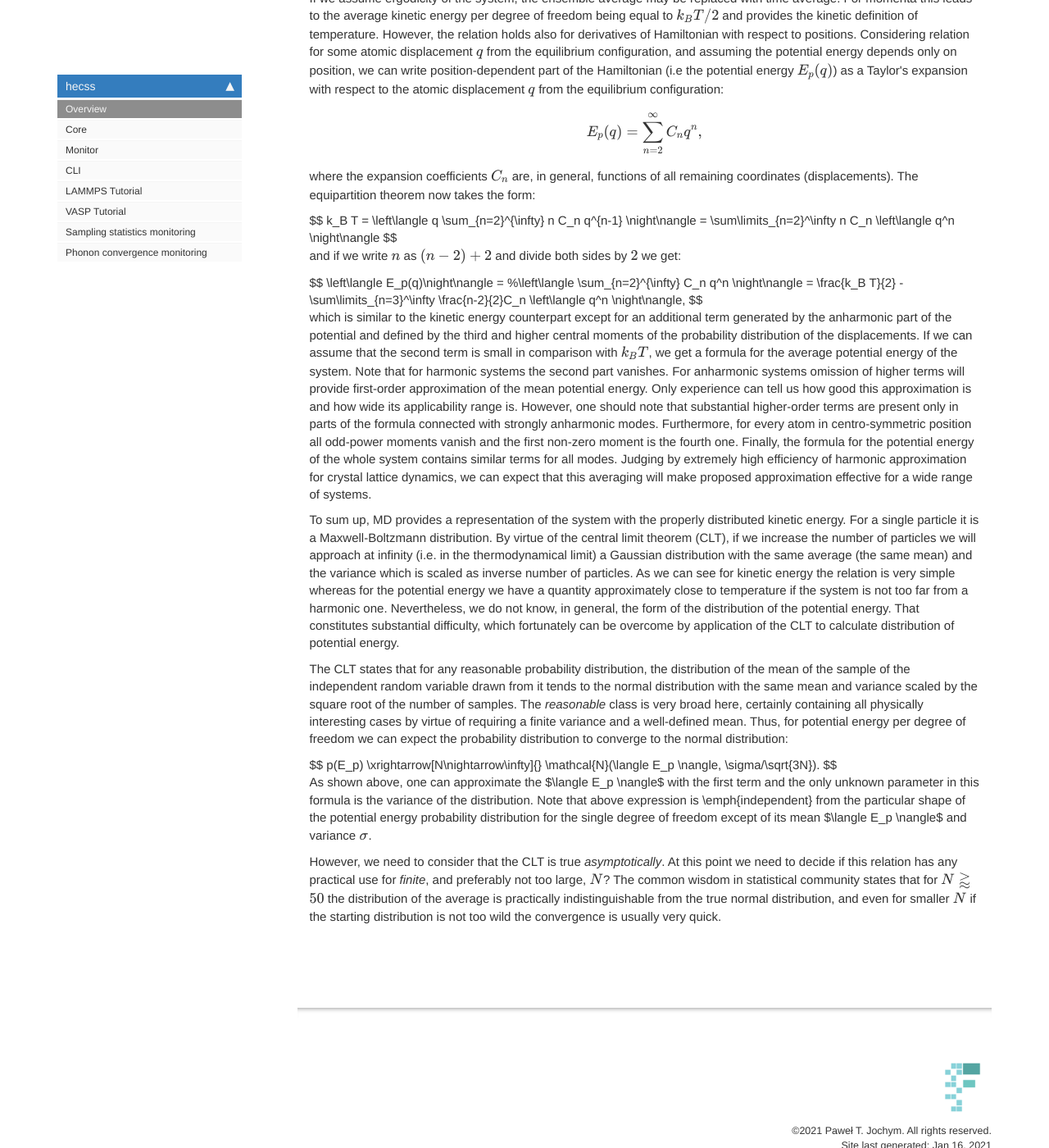
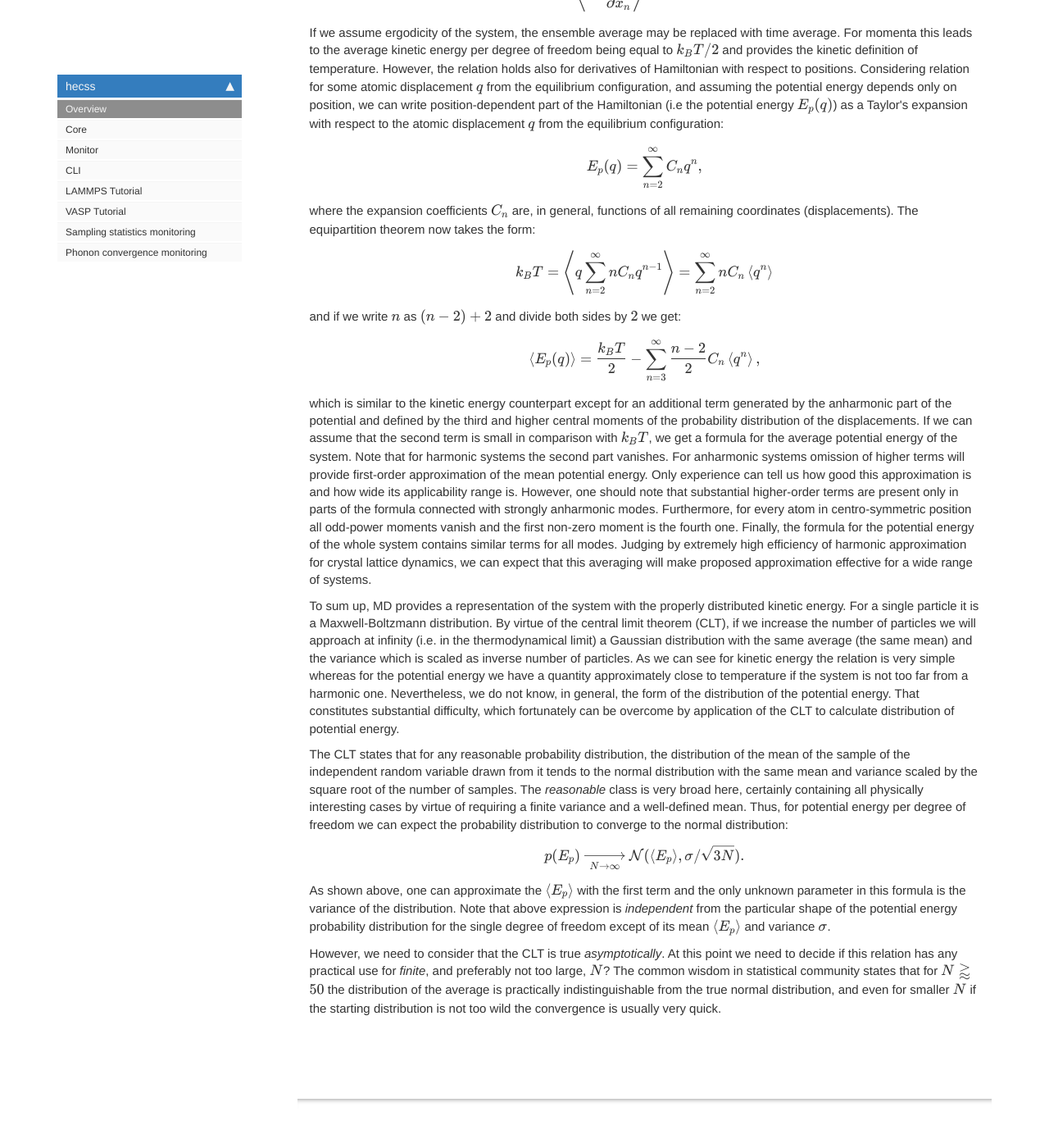
Before and after one commit to jochym/hecss, a Jekyll site: the page built from docs/index.html, in a window 1280 px wide and 1400 px high, scrolled down 1516 px. Shown: the whole window at 82% size. Built offline with Jekyll 4.4.1, drawn with Linux system fonts in a browser that asks for light colours; nearby versions of some CDN libraries; comment, search, counter and statistics services are not loaded; some of the changed text lies outside the part shown.

Commit message:
Latex fixes in index

```diff
--- a/docs/index.html
+++ b/docs/index.html
@@ -81,10 +81,22 @@ the tutorial included there by opening <code>run_sampler.py</code> as Notebook.<
 <h2 id="General-idea-of-HECSS">General idea of HECSS<a class="anchor-link" href="#General-idea-of-HECSS"> </a></h2><p>To reproduce the thermal equilibrium in the system, independent configurations of displacements consistent with a desired non-zero temperature should be selected.
 Having any initial approximations for the lattice dynamics of the system (e.g. standard harmonic approach) one can estimate temperature-dependent atomic mean-square-displacements (MSD) using a small set of force-displacement relations. Using these MSD data as a first approximation, the atomic displacements with normal distribution around equilibrium positions can be easily generated.
 There is, however, a subtle issue around displacements generated this way -- they are <em>uncorrelated</em> between atoms, while in reality atomic displacements are correlated at least for their close neighbours. For example, it is easy to see that a simultaneous out-of-phase movement of neighboring atoms towards or away from each other will generate larger changes in energy than a synchronous in-phase movement of the same atoms. The former configuration should be represented with lower probability than the later, instead of equal probability present in the above simplistic scheme. Thus, while the static configurations generation may be a correct direction in general, such a naive approach is not sufficient.</p>
+
+</div>
+</div>
+</div>
+<div class="cell border-box-sizing text_cell rendered"><div class="inner_cell">
+<div class="text_cell_render border-box-sizing rendered_html">
 <p>One can see that some additional mechanism is required to adjust probability distribution of generated samples in order to accurately reproduce configurations drawn from thermodynamic equilibrium ensemble. Classical statistical mechanics points to such a scheme for selection of configurations representing a system in thermal equilibrium.</p>
+
+</div>
+</div>
+</div>
+<div class="cell border-box-sizing text_cell rendered"><div class="inner_cell">
+<div class="text_cell_render border-box-sizing rendered_html">
 <p>The general form of the equipartition theorem says that a generalized virial for any phase space coordinate (i.e. generalized coordinate or momentum) is proportional to temperature when it is averaged over the whole ensemble:</p>
 $$
-\left\langle x_m \frac{\partial H}{\partial x_n}\night\nangle = \delta_{mn}k_B T.
+\left\langle x_m \frac{\partial H}{\partial x_n}\right\rangle = \delta_{mn}k_B T
 $$<p>If we assume ergodicity of the system, the ensemble average may be replaced with time average.
 For momenta this leads to the average kinetic energy per degree of freedom being equal to $k_B T/2$ and provides the kinetic definition of temperature. However, the relation holds also for derivatives of Hamiltonian with respect to positions. Considering relation for some atomic displacement $q$ from the equilibrium configuration, and assuming the potential energy depends only on position, we can write position-dependent part of the Hamiltonian (i.e the potential energy $E_p(q)$) as a Taylor's expansion with respect to the atomic displacement $q$ from the equilibrium configuration:</p>
 $$
@@ -92,20 +104,32 @@ E_p(q) = \sum_{n=2}^{\infty} C_n q^n,
 $$<p>where the expansion coefficients $C_n$ are, in general, functions of all remaining coordinates (displacements).
 The equipartition theorem now takes the form:</p>
 $$
-k_B T = \left\langle q \sum_{n=2}^{\infty} n C_n q^{n-1} \night\nangle = \sum\limits_{n=2}^\infty n C_n \left\langle q^n \night\nangle
+k_B T = \left\langle q \sum_{n=2}^{\infty} n C_n q^{n-1} \right\rangle = \sum\limits_{n=2}^\infty n C_n \left\langle q^n \right\rangle
 $$<p>and if we write $n$ as $(n-2)+2$ and divide both sides by $2$ we get:</p>
 $$
-\left\langle E_p(q)\night\nangle =
+\left\langle E_p(q)\right\rangle =
 %\left\langle \sum_{n=2}^{\infty} C_n q^n \night\nangle =
 \frac{k_B T}{2} -
-    \sum\limits_{n=3}^\infty \frac{n-2}{2}C_n \left\langle q^n \night\nangle,
+    \sum\limits_{n=3}^\infty \frac{n-2}{2}C_n \left\langle q^n \right\rangle,
 $$<p>which is similar to the kinetic energy counterpart except for an additional term generated by the anharmonic part of the potential and defined by the third and higher central moments of the probability distribution of the displacements. If we can assume that the second term is small in comparison with $k_B T$, we get a formula for the average potential energy of the system. Note that for harmonic systems the second part vanishes. For anharmonic systems omission of higher terms will provide first-order approximation of the mean potential energy. Only experience can tell us how good this approximation is and how wide its applicability range is. However, one should note that substantial higher-order terms are present only in parts of the formula connected with strongly anharmonic modes. Furthermore, for every atom in centro-symmetric position all odd-power moments vanish and the first non-zero moment is the fourth one. Finally, the formula for the potential energy of the whole system contains similar terms for all modes. Judging by extremely high efficiency of harmonic approximation for crystal lattice dynamics, we can expect that this averaging will make proposed approximation effective for a wide range of systems.</p>
+
+</div>
+</div>
+</div>
+<div class="cell border-box-sizing text_cell rendered"><div class="inner_cell">
+<div class="text_cell_render border-box-sizing rendered_html">
 <p>To sum up, MD provides a representation of the system with the properly distributed kinetic energy. For a single particle it is a Maxwell-Boltzmann distribution. By virtue of the central limit theorem (CLT), if we increase the number of particles we will approach at infinity (i.e. in the thermodynamical limit) a Gaussian distribution with the same average (the same mean) and the variance which is scaled as inverse number of particles. As we can see for kinetic energy the relation is very simple whereas
 for the potential energy we have a quantity approximately close to temperature if the system is not too far from a harmonic one. Nevertheless, we do not know, in general, the form of the distribution of the potential energy. That constitutes substantial difficulty, which fortunately can be overcome by application of the CLT to calculate distribution of potential energy.</p>
+
+</div>
+</div>
+</div>
+<div class="cell border-box-sizing text_cell rendered"><div class="inner_cell">
+<div class="text_cell_render border-box-sizing rendered_html">
 <p>The CLT states that for any reasonable probability distribution, the distribution of the mean of the sample of the independent random variable drawn from it tends to the normal distribution with the same mean and variance scaled by the square root of the number of samples. The <em>reasonable</em> class is very broad here, certainly containing all physically interesting cases by virtue of requiring a finite variance and a well-defined mean. Thus, for potential energy per degree of freedom we can expect the probability distribution to converge to the normal distribution:</p>
 $$
-p(E_p) \xrightarrow[N\nightarrow\infty]{} \mathcal{N}(\langle E_p \nangle, \sigma/\sqrt{3N}).
-$$<p>As shown above, one can approximate the $\langle E_p \nangle$ with the first term and the only unknown parameter in this formula is the variance of the distribution. Note that above expression is \emph{independent} from the particular shape of the potential energy probability distribution for the single degree of freedom except of its mean $\langle E_p \nangle$ and variance $\sigma$.</p>
+p(E_p) \xrightarrow[N\rightarrow\infty]{} \mathcal{N}(\langle E_p \rangle, \sigma/\sqrt{3N}).
+$$<p>As shown above, one can approximate the $\langle E_p \rangle$ with the first term and the only unknown parameter in this formula is the variance of the distribution. Note that above expression is <em>independent</em> from the particular shape of the potential energy probability distribution for the single degree of freedom except of its mean $\langle E_p \rangle$ and variance $\sigma$.</p>
 <p>However, we need to consider that the CLT is true <em>asymptotically</em>. At this point we need to decide if this relation has any practical use for <em>finite</em>, and preferably not too large, $N$? The common wisdom in statistical community states that for $N \gtrapprox 50$ the distribution of the average is practically indistinguishable from the true normal distribution, and even for smaller $N$ if the starting distribution is not too wild the convergence is usually very quick.</p>
 
 </div>
```
Also changed, not shown: README.md, 1 other file.
